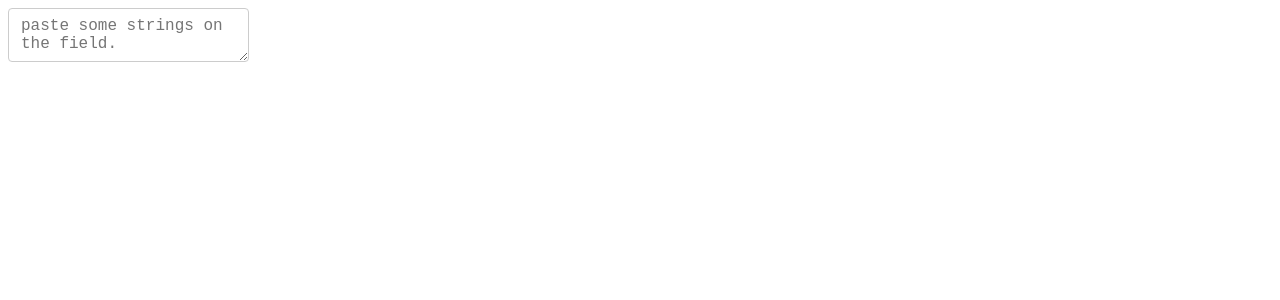
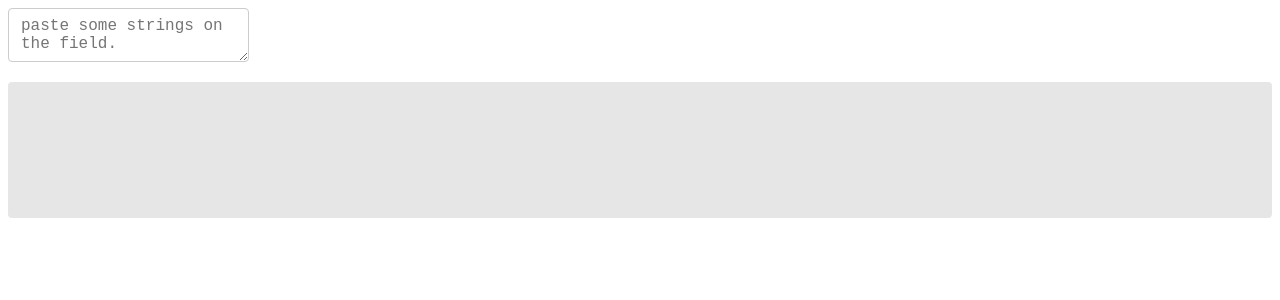
Before and after one commit to ykob/demo-onpaste, a React (Vite) app: page / in a window 1280 px wide. Shown: the top 300 px of the page. Built offline with nearby package versions, Linux system fonts and the light colour scheme.

Commit message:
added CodeBlock ui component.

```diff
--- a/src/App.tsx
+++ b/src/App.tsx
@@ -1,9 +1,10 @@
-import { InputFieldMulti } from "./components/ui";
+import { CodeBlock, InputFieldMulti } from "./components/ui";
 
 function App() {
   return (
     <>
       <InputFieldMulti placeholder="paste some strings on the field." />
+      <CodeBlock />
     </>
   );
 }
--- /dev/null
+++ b/src/components/ui/CodeBlock.tsx
@@ -0,0 +1,15 @@
+import { css } from "@emotion/css";
+
+type Props = React.ComponentProps<"pre">;
+
+export const CodeBlock = ({ children, className }: Props) => {
+  const classNameComp = css`
+    ${className}
+    padding: 8px 12px;
+    min-height: 120px;
+    border-radius: 4px;
+    font-size: 16px;
+    background-color: #e6e6e6;
+  `;
+  return <pre className={classNameComp}>{children}</pre>;
+};
--- a/src/components/ui/index.ts
+++ b/src/components/ui/index.ts
@@ -1,3 +1,4 @@
+import { CodeBlock } from "./CodeBlock";
 import { InputFieldMulti } from "./InputFieldMulti";
 
-export { InputFieldMulti };
+export { CodeBlock, InputFieldMulti };
```
